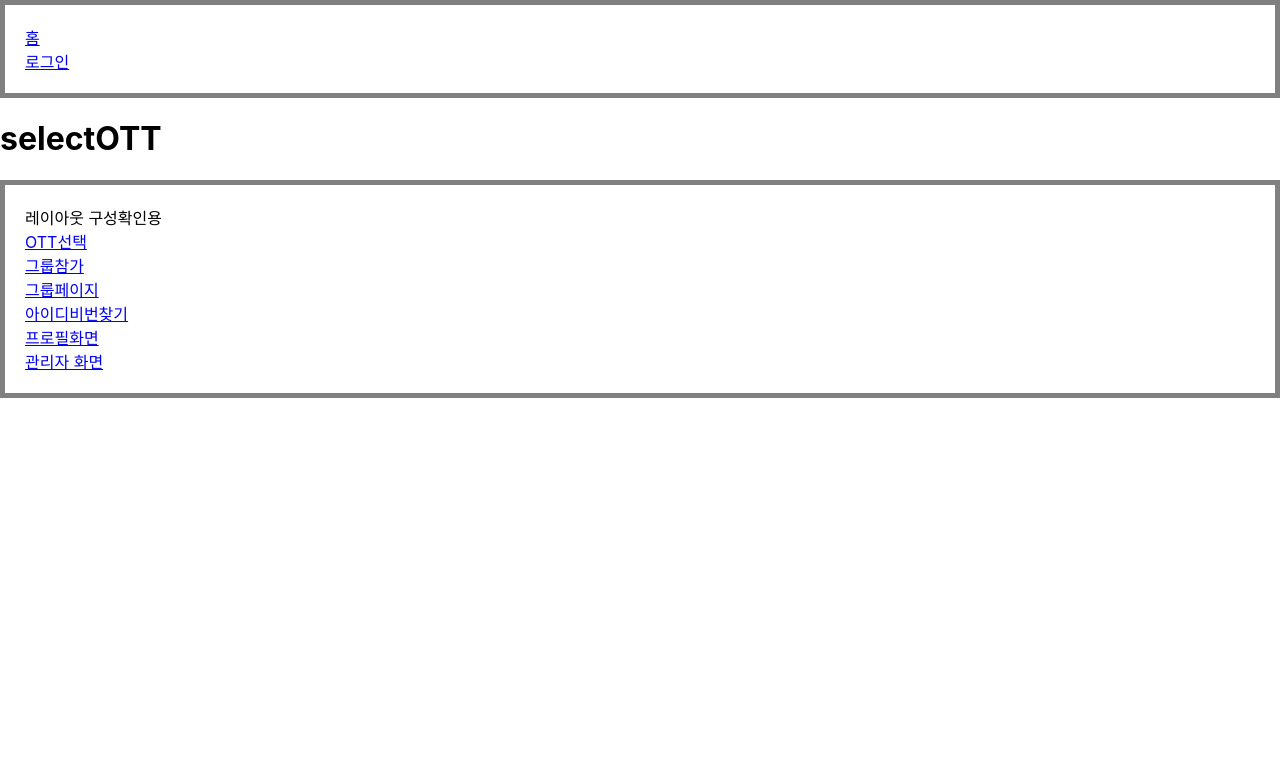
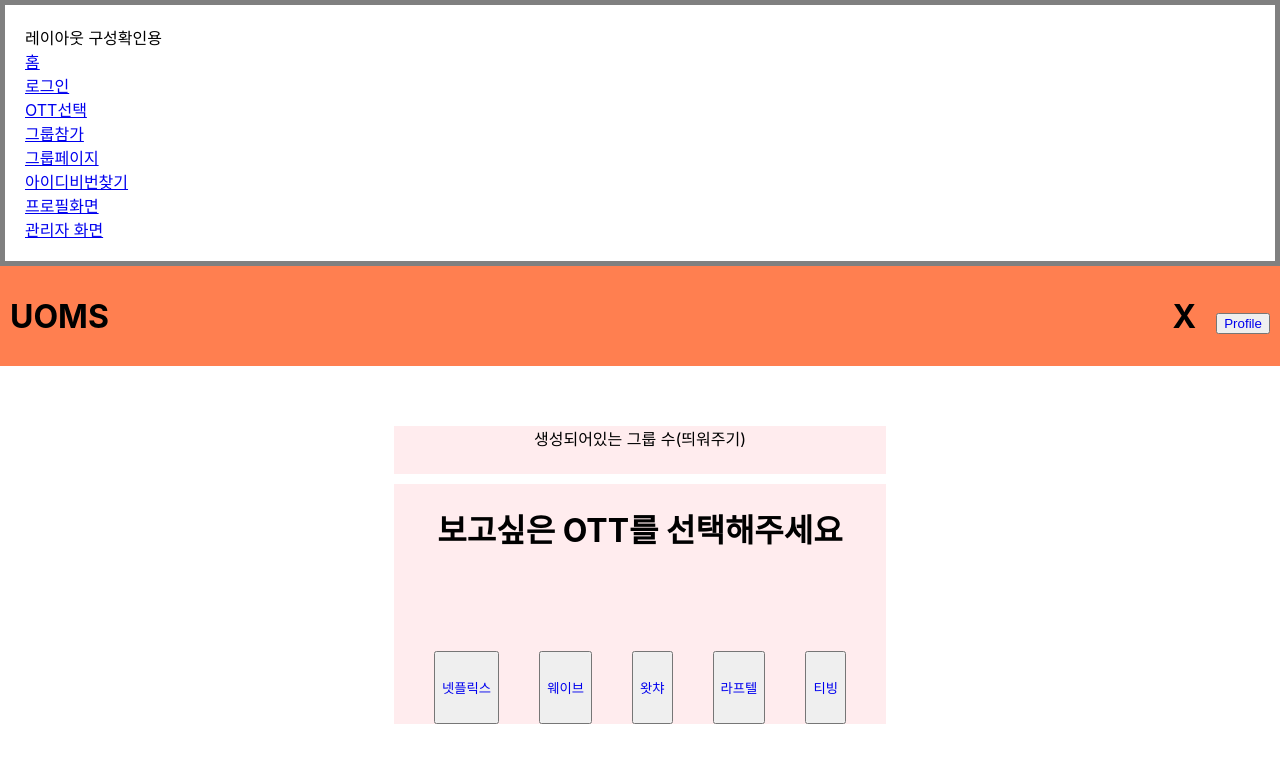
Before and after one commit to wintiger98/machingOTT, a React (Create React App) app in the folder frontend/: page /selectOTT in a window 1280 px wide. Shown: the top 762 px of the page. Built offline with nearby package versions, Linux system fonts and the light colour scheme.

Commit message:
main&select layout

```diff
--- a/frontend/src/App.js
+++ b/frontend/src/App.js
@@ -13,9 +13,23 @@ export default function App() {
   return (
     <BrowserRouter>
       <div style={{ padding: 20, border: "5px solid gray" }}>
+        레이아웃 구성확인용
+        <br />
         <Link to="/">홈</Link>
         <br />
         <Link to="/login">로그인</Link>
+        <br />
+        <Link to="/selectOTT">OTT선택</Link>
+        <br />
+        <Link to="/attendGroup">그룹참가</Link>
+        <br />
+        <Link to="/Grouppage">그룹페이지</Link>
+        <br />
+        <Link to="/findIDPW">아이디비번찾기</Link>
+        <br />
+        <Link to="/profile">프로필화면</Link>
+        <br />
+        <Link to="/AdminPage_Top">관리자 화면</Link>
         <br />
       </div>
       <div>
@@ -29,22 +43,6 @@ export default function App() {
           <Route path="/profile" component={Profilepage} />
           <Route path="/AdminPage_Top" component={AdminPage_Top} />
         </Switch>
-      </div>
-      <div style={{ padding: 20, border: "5px solid gray" }}>
-        레이아웃 구성확인용
-        <br />
-        <Link to="/selectOTT">OTT선택</Link>
-        <br />
-        <Link to="/attendGroup">그룹참가</Link>
-        <br />
-        <Link to="/Grouppage">그룹페이지</Link>
-        <br />
-        <Link to="/findIDPW">아이디비번찾기</Link>
-        <br />
-        <Link to="/profile">프로필화면</Link>
-        <br />
-        <Link to="/AdminPage_Top">관리자 화면</Link>
-        <br />
       </div>
     </BrowserRouter>
   );
--- a/frontend/src/components/GroupPage.js
+++ b/frontend/src/components/GroupPage.js
@@ -21,6 +21,7 @@ export default function GroupPage() {
 
         <div>
           <h1 style={{ display: "inline-block" }}>SelectedOTT</h1>
+          <button>
             <Link
               to="/profile"
               style={{
@@ -31,6 +32,7 @@ export default function GroupPage() {
             >
               Profile
             </Link>
+          </button>
         </div>
       </div>
       {/* 헤더 부분 끝 */}
@@ -138,9 +140,11 @@ export default function GroupPage() {
         }}
       >
         <div style={{ marginLeft: "auto" }}>
+          <button>
             <Link to="/" style={{ textDecoration: "none", marginRight: "5px" }}>
               outGroup
             </Link>
+          </button>
         </div>
       </div>
       {/* 탈퇴 부분 끝 */}
--- a/frontend/src/components/MainPage.js
+++ b/frontend/src/components/MainPage.js
@@ -1,10 +1,30 @@
 import React from "react";
+import { Link } from "react-router-dom";
 
 export default function MainPage() {
   return (
-    <div style={{ alignContent: "center" }}>
-      <h1>Home</h1>
-      Add image
+    <div
+      style={{
+        display: "flex",
+        justifyContent: "center",
+        alignItems: "center",
+        width: "auto",
+        height: "100vh",
+        backgroundColor: "grey",
+      }}
+    >
+      <div>
+        <h1>UOMS</h1>
+        <button>
+          <Link
+            to="/login"
+            style={{ textDecoration: "none", marginRight: "5px" }}
+          >
+            로그인
+          </Link>
+        </button>
+        뒷배경에는 이미지 넣어보기
+      </div>
     </div>
   );
 }
--- a/frontend/src/components/SelectPage.js
+++ b/frontend/src/components/SelectPage.js
@@ -1,9 +1,145 @@
 import React from "react";
-
+import { Link } from "react-router-dom";
 export default function SelectPage() {
   return (
     <div>
-      <h1>selectOTT</h1>
+      {/* 상단 바 시작 */}
+      <div
+        style={{
+          width: "auto",
+          height: "100px",
+          display: "flex",
+          justifyContent: "space-between",
+          alignItems: "center",
+          backgroundColor: "coral",
+        }}
+      >
+        <div style={{ marginLeft: "10px" }}>
+          <h1>UOMS</h1>
+        </div>
+
+        <div>
+          <h1 style={{ display: "inline-block", marginRight: "10px" }}>X</h1>
+          <button
+            style={{
+              marginLeft: "10px",
+              marginRight: "10px",
+            }}
+          >
+            <Link
+              to="/profile"
+              style={{
+                textDecoration: "none",
+              }}
+            >
+              Profile
+            </Link>
+          </button>
+        </div>
+      </div>
+      {/* 상단바 끝 */}
+
+      {/* 본문 시작 */}
+      <div
+        style={{
+          display: "flex",
+          flexDirection: "column",
+          textAlign: "center",
+        }}
+      >
+        <div style={{ height: "50px" }}></div>
+        <div style={{ display: "flex" }}>
+          <div style={{ flexBasis: "30%", flexShrink: "0" }}></div>
+          <div style={{ flexBasis: "40%", padding: "10px" }}>
+            <div
+              style={{
+                width: "auto",
+                height: "6vh",
+                backgroundColor: "#ffecee",
+                marginBottom: "10px",
+              }}
+            >
+              생성되어있는 그룹 수(띄워주기)
+            </div>
+            <div
+              style={{
+                width: "auto",
+                height: "30vh",
+                backgroundColor: "#ffecee",
+                marginBottom: "10px",
+                display: "flex",
+                flexDirection: "column",
+                alignItems: "center",
+              }}
+            >
+              <h1 style={{ width: "100%", marginBottom: "100px" }}>
+                보고싶은 OTT를 선택해주세요
+              </h1>
+              <div
+                style={{
+                  width: "100%",
+                  height: "100px",
+                  display: "flex",
+                  justifyContent: "space-evenly",
+                  flexWrap: "wrap",
+                }}
+              >
+                <button>
+                  <Link
+                    to="/attendGroup"
+                    style={{
+                      textDecoration: "none",
+                    }}
+                  >
+                    넷플릭스
+                  </Link>
+                </button>
+                <button>
+                  <Link
+                    to="/attendGroup"
+                    style={{
+                      textDecoration: "none",
+                    }}
+                  >
+                    웨이브
+                  </Link>
+                </button>
+                <button>
+                  <Link
+                    to="/attendGroup"
+                    style={{
+                      textDecoration: "none",
+                    }}
+                  >
+                    왓챠
+                  </Link>
+                </button>
+                <button>
+                  <Link
+                    to="/attendGroup"
+                    style={{
+                      textDecoration: "none",
+                    }}
+                  >
+                    라프텔
+                  </Link>
+                </button>
+                <button>
+                  <Link
+                    to="/attendGroup"
+                    style={{
+                      textDecoration: "none",
+                    }}
+                  >
+                    티빙
+                  </Link>
+                </button>
+              </div>
+            </div>
+          </div>
+          <div style={{ flexBasis: "30%", flexShrink: "0" }}></div>
+        </div>
+      </div>
     </div>
   );
 }
```
Also changed, not shown: 2 other files (tests, documents, lock files or other folders). Lines whose indentation alone changed are shown as unchanged.
